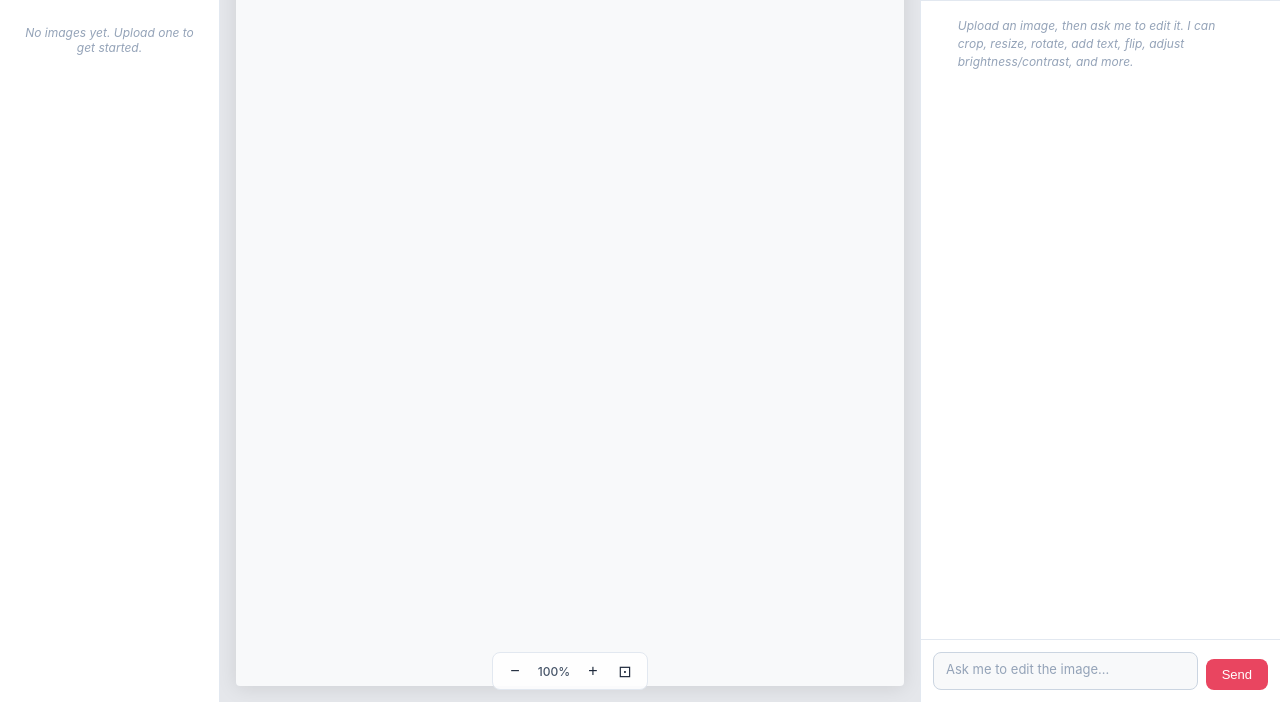
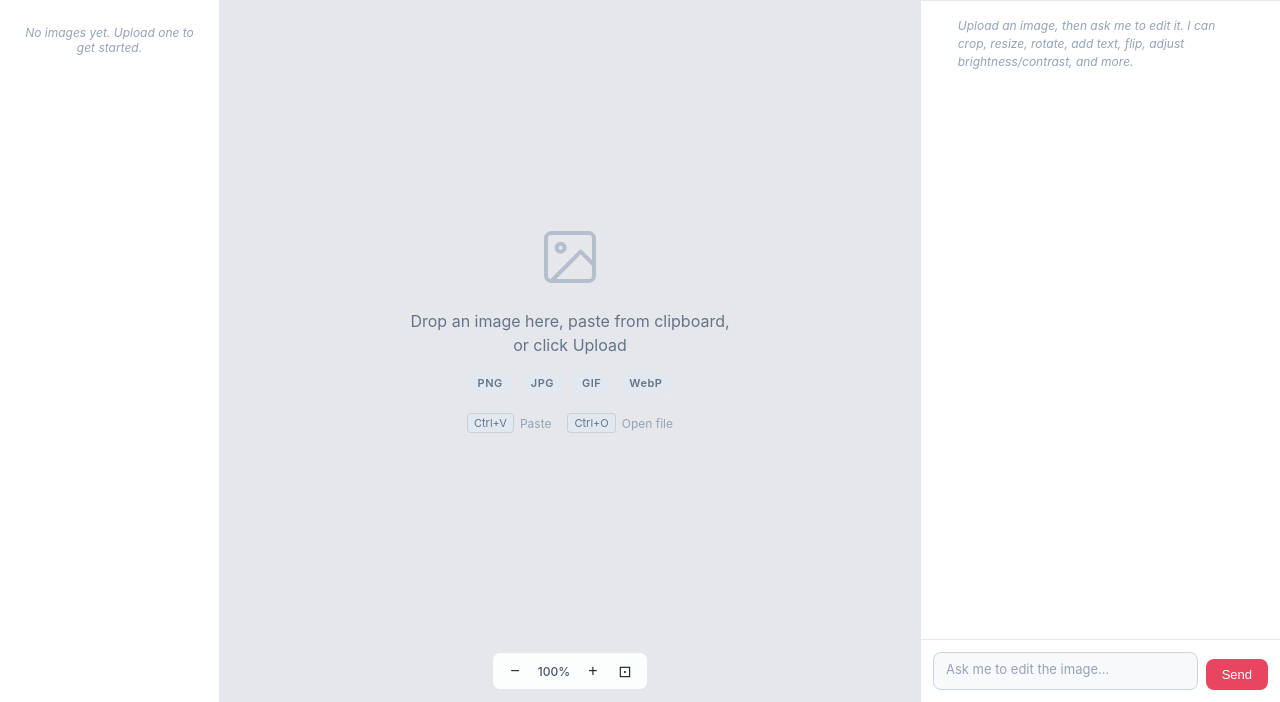
Before and after one commit to lx-0/image-canvas-app, a website with bundled scripts: page public/index.html in a window 1280 px wide. Shown: the part 98-800 px from the top of the page. Built offline with nearby package versions, Linux system fonts and the light colour scheme; files whose address does not match are found by name.

Commit message:
feat: add onboarding empty-state drop-zone placeholder
Replace the blank canvas with a styled drop-zone showing an upload icon,
instructional text, supported format badges (PNG, JPG, GIF, WebP), and
keyboard shortcut hints. Disappears on first image load.

Closes IMA-36

Co-Authored-By: Paperclip <noreply@paperclip.ing>

```diff
--- a/public/css/styles.css
+++ b/public/css/styles.css
@@ -344,6 +344,11 @@ canvas {
   transition: none;
 }
 
+#canvas-container:has(#empty-state:not(.hidden)) canvas {
+  background: transparent;
+  box-shadow: none;
+}
+
 /* Zoom status bar */
 #zoom-bar {
   position: absolute;
@@ -440,6 +445,82 @@ canvas {
   background: var(--bg-dragover);
   outline: 3px dashed var(--accent);
   outline-offset: -8px;
+}
+
+/* Empty-state drop-zone placeholder */
+#empty-state {
+  position: absolute;
+  display: flex;
+  flex-direction: column;
+  align-items: center;
+  justify-content: center;
+  gap: 16px;
+  pointer-events: none;
+  user-select: none;
+  opacity: 1;
+  transition: opacity 0.25s ease;
+}
+
+#empty-state.hidden {
+  display: none;
+}
+
+.empty-state-icon {
+  color: var(--text-dim);
+  opacity: 0.6;
+}
+
+.empty-state-title {
+  font-size: 16px;
+  color: var(--text-muted);
+  text-align: center;
+  max-width: 320px;
+  line-height: 1.5;
+}
+
+.empty-state-formats {
+  display: flex;
+  gap: 8px;
+  flex-wrap: wrap;
+  justify-content: center;
+}
+
+.format-badge {
+  font-size: 11px;
+  font-weight: 600;
+  letter-spacing: 0.5px;
+  padding: 3px 10px;
+  border-radius: 12px;
+  background: var(--bg-interactive);
+  color: var(--text-subtle);
+}
+
+.empty-state-shortcuts {
+  display: flex;
+  gap: 16px;
+  margin-top: 4px;
+}
+
+.shortcut-hint {
+  font-size: 12px;
+  color: var(--text-dim);
+  display: flex;
+  align-items: center;
+  gap: 6px;
+}
+
+.shortcut-hint kbd {
+  font-family: inherit;
+  font-size: 11px;
+  padding: 2px 6px;
+  border-radius: 4px;
+  background: var(--bg-interactive);
+  color: var(--text-subtle);
+  border: 1px solid var(--shortcut-border);
+}
+
+#canvas-container.dragover #empty-state {
+  opacity: 0.4;
 }
 
 /* Chat Panel */
@@ -1207,6 +1288,23 @@ canvas {
     font-size: 15px;
   }
 
+  /* Empty state responsive */
+  .empty-state-icon svg {
+    width: 48px;
+    height: 48px;
+  }
+
+  .empty-state-title {
+    font-size: 14px;
+    max-width: 260px;
+  }
+
+  .empty-state-shortcuts {
+    flex-direction: column;
+    gap: 8px;
+    align-items: center;
+  }
+
   /* Zoom bar adjustments */
   #zoom-bar {
     bottom: 56px; /* Above collapsed chat panel */
--- a/public/index.html
+++ b/public/index.html
@@ -52,6 +52,26 @@
     <div id="canvas-container">
       <button id="gallery-toggle-btn" title="Show gallery" aria-label="Show gallery sidebar">▶</button>
       <canvas id="canvas" tabindex="0" role="img" aria-label="Image editing canvas"></canvas>
+      <div id="empty-state" aria-label="Upload prompt">
+        <div class="empty-state-icon" aria-hidden="true">
+          <svg width="64" height="64" viewBox="0 0 24 24" fill="none" stroke="currentColor" stroke-width="1.5" stroke-linecap="round" stroke-linejoin="round">
+            <rect x="3" y="3" width="18" height="18" rx="2" ry="2"/>
+            <circle cx="8.5" cy="8.5" r="1.5"/>
+            <polyline points="21 15 16 10 5 21"/>
+          </svg>
+        </div>
+        <p class="empty-state-title">Drop an image here, paste from clipboard, or click Upload</p>
+        <div class="empty-state-formats" aria-label="Supported formats">
+          <span class="format-badge">PNG</span>
+          <span class="format-badge">JPG</span>
+          <span class="format-badge">GIF</span>
+          <span class="format-badge">WebP</span>
+        </div>
+        <div class="empty-state-shortcuts">
+          <span class="shortcut-hint"><kbd>Ctrl+V</kbd> Paste</span>
+          <span class="shortcut-hint"><kbd>Ctrl+O</kbd> Open file</span>
+        </div>
+      </div>
       <div id="canvas-overlay" role="status" aria-live="polite">
         <div class="spinner" aria-hidden="true"></div>
         <span id="canvas-overlay-text">Processing…</span>
--- a/public/js/canvas.js
+++ b/public/js/canvas.js
@@ -2,7 +2,7 @@
 import { els, state } from './state.js';
 
 const { canvas, ctx, container, statusEl, undoBtn, redoBtn, saveBtn,
-        zoomLevelEl, zoomInBtn, zoomOutBtn, zoomFitBtn } = els;
+        zoomLevelEl, zoomInBtn, zoomOutBtn, zoomFitBtn, emptyState } = els;
 
 // Undo/Redo
 export function saveState() {
@@ -54,8 +54,10 @@ export function resizeAndDraw() {
   if (!state.currentImg) {
     canvas.width = cw;
     canvas.height = ch;
+    emptyState.classList.remove('hidden');
     return;
   }
+  emptyState.classList.add('hidden');
 
   const scale = Math.min(cw / state.currentImg.width, ch / state.currentImg.height, 1);
   const w = Math.round(state.currentImg.width * scale);
--- a/public/js/state.js
+++ b/public/js/state.js
@@ -42,6 +42,7 @@ export const els = {
   zoomInBtn: document.getElementById('zoom-in-btn'),
   zoomOutBtn: document.getElementById('zoom-out-btn'),
   zoomFitBtn: document.getElementById('zoom-fit-btn'),
+  emptyState: document.getElementById('empty-state'),
 };
 
 // Mutable application state
```
